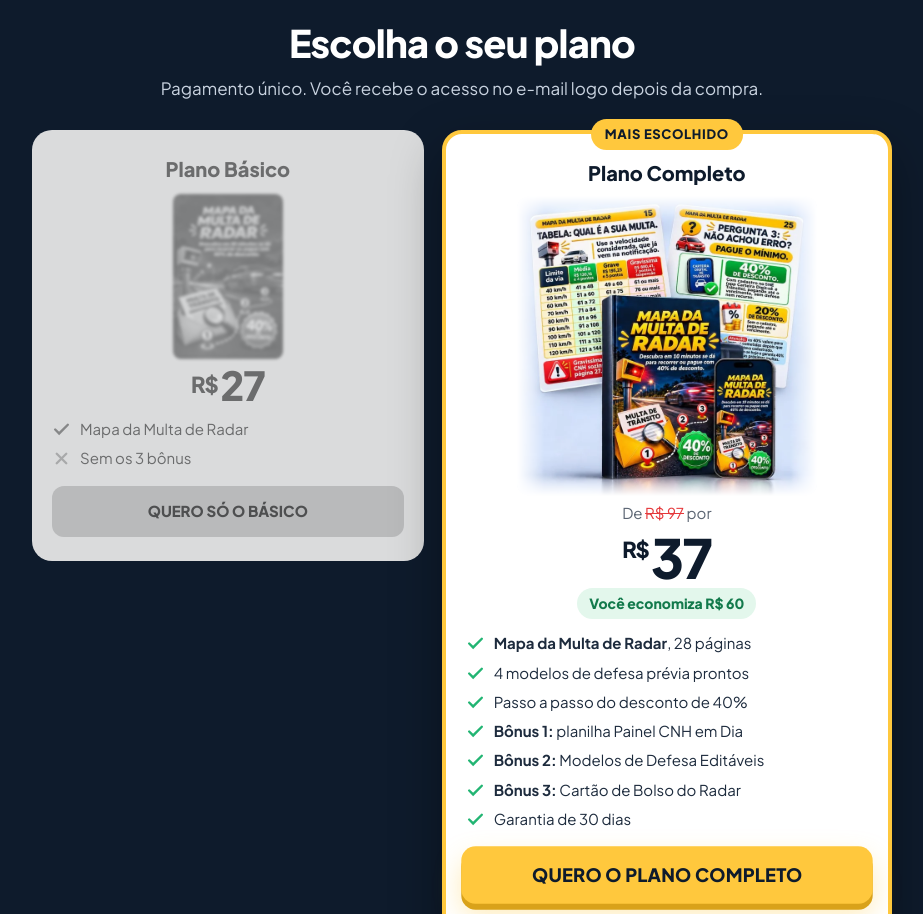
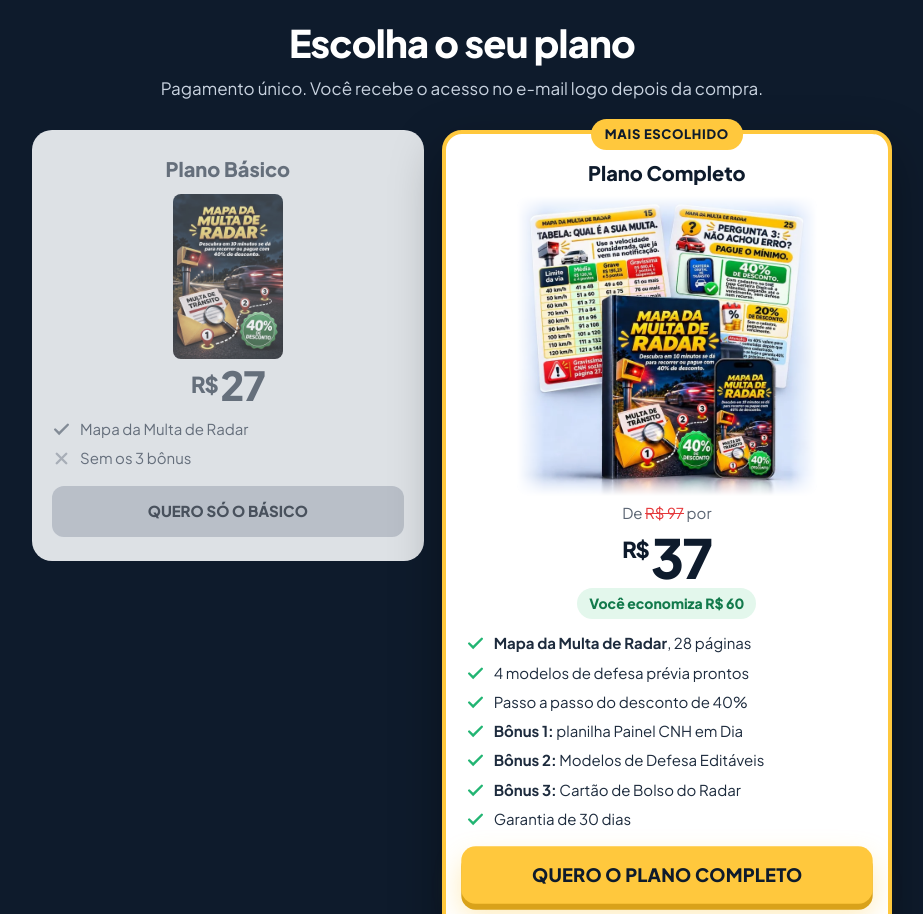
Before and after one commit to gucastro1/mapadamultaderadar, a plain HTML site: page index.html in a window 1280 px wide. Shown: the part 5540-6454 px from the top of the page, without its empty margins (178-1101 px from the left). Drawn offline with Linux system fonts and the light colour scheme.

Commit message:
Capa do Básico nítida e com cor suave
Co-Authored-By: Claude Opus 5.5 <noreply@anthropic.com>
Claude-Session: https://claude.ai/code/session_013m6zLxzqqgeCHQgghX7v9o

```diff
--- a/index.html
+++ b/index.html
@@ -144,10 +144,10 @@ body:not(.ready) .track{animation:none}
 .comp .rib{position:absolute;top:-15px;left:50%;transform:translateX(-50%);background:var(--y);color:var(--n);font-weight:800;font-size:13px;letter-spacing:.05em;padding:6px 14px;border-radius:99px;white-space:nowrap;text-transform:uppercase}
 .comp .mk{width:min(300px,80%);margin:8px auto 0;border-radius:12px}
 .comp .eco{display:table;margin:2px auto 0;background:#e3f7ec;color:#137A4C;font-weight:800;font-size:14px;padding:5px 12px;border-radius:99px}
-.bas{background:#e9ecf0;color:#6b7480;filter:grayscale(1);opacity:.92}
+.bas{background:#e9ecf0;color:#6b7480;opacity:.95}
 .bas h3,.bas .pre{color:#6b7480}
 .bas .pre{font-size:40px}
-.bas .bcp{width:110px;margin:10px auto 2px;border-radius:8px;filter:grayscale(1) blur(1.5px);opacity:.45}
+.bas .bcp{width:110px;margin:10px auto 2px;border-radius:8px;filter:saturate(.5) brightness(1.05);opacity:.75}
 .bas .btn2{display:block;text-align:center;text-decoration:none;background:#c3c9d1;color:#4d5560;font-weight:800;padding:14px;border-radius:12px;font-size:15px;text-transform:uppercase}
 .selo{display:flex;align-items:center;justify-content:center;gap:8px;margin-top:14px;font-size:13px;color:var(--mu);font-weight:600}
 .pay{text-align:center;font-size:13px;color:#c9d3e0;margin-top:18px}
```
